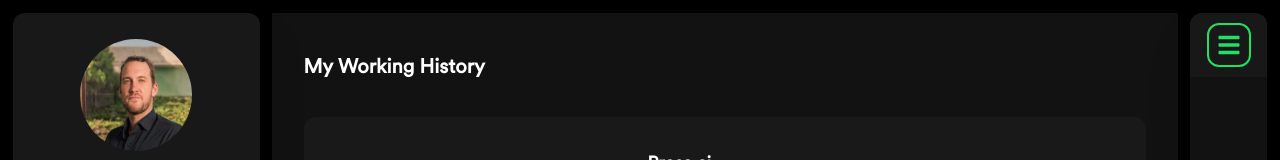
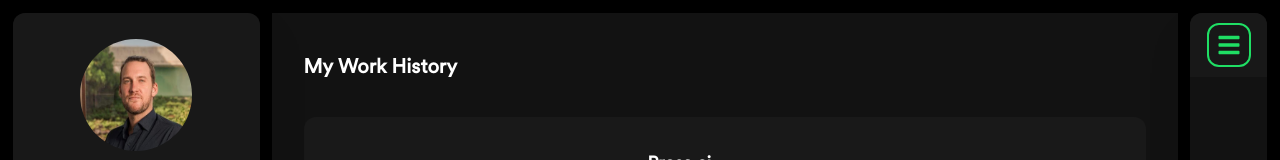
Before and after one commit to stackmaster92/kevin-schuermann-portfolio, a Next.js app: page /work_history in a window 1280 px wide. Shown: the top 160 px of the page. Built offline with nearby package versions, Linux system fonts and the light colour scheme.

Commit message:
update portfolio

```diff
--- a/components/HomeComponents/Recommendations/Recommendations.jsx
+++ b/components/HomeComponents/Recommendations/Recommendations.jsx
@@ -15,7 +15,7 @@ const Recommendations = ({ limit }) => {
   return (
     <>
       <div className="px-4 md:px-8 py-4 mt-6 text-xl font-bold text-Snow">
-        My Working History
+        My Work History
       </div>
       <div className="grid w-full h-full mt-5 justify-center grid-flow-row md:grid-cols-1 auto-rows-auto gap-x-4 gap-y-4 px-2 md:px-8 pb-8">
         {isLoading
--- a/constants/constants.js
+++ b/constants/constants.js
@@ -160,6 +160,7 @@ export const CONTACTS = {
   EMAIL: "kevin.th.dev@gmail.com",
   PHONE: "+1 (707) 652-3657",
 };
+
 export const SOCIAL_LINKS = {
   GITHUB: "https://github.com/kevin",
   LINKEDIN: "http://www.linkedin.com/in/kevin-schuermann-65211225a",
```
